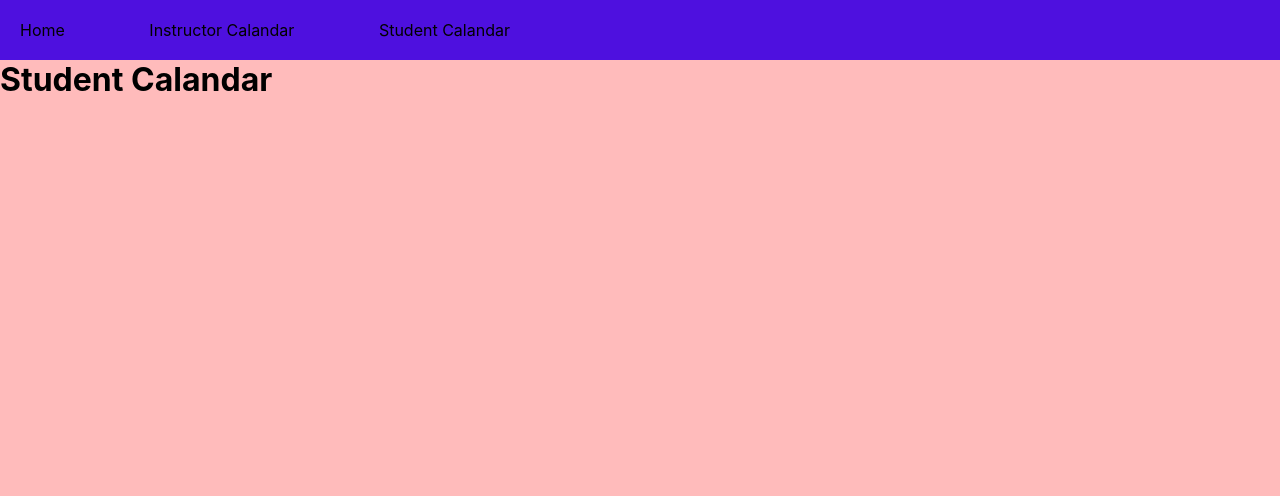
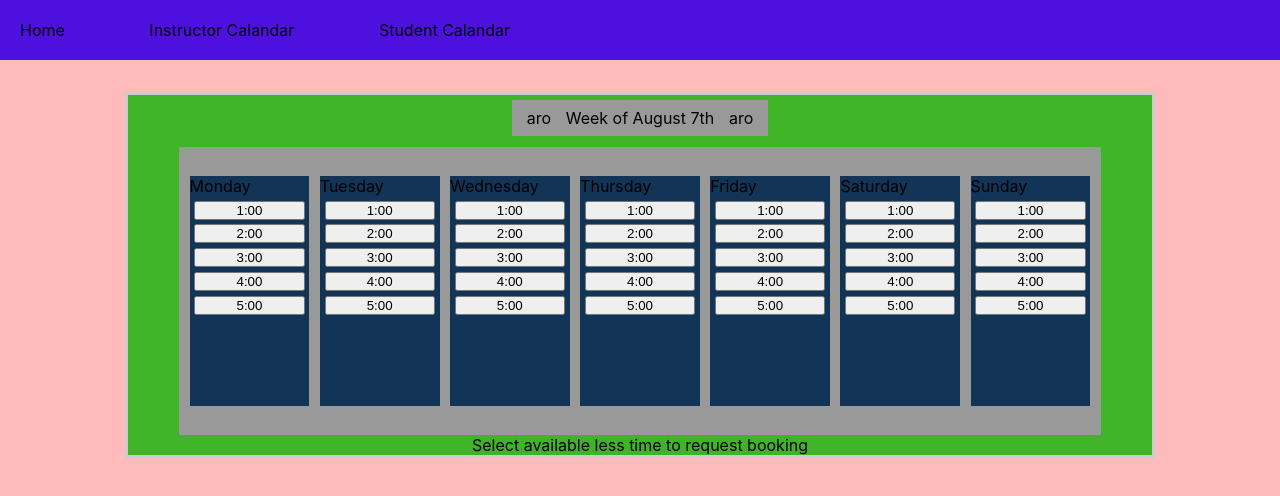
Before and after one commit to MoxElliot/calendar-module, a Next.js app: page /student-cal in a window 1280 px wide. Shown: the top 496 px of the page. Built offline with nearby package versions, Linux system fonts and the light colour scheme.

Commit message:
student cal layout (#2)
* Student view

Repurposed instructor calandar for student calandar view

* calandar height

adjusted calandar height for proper scale

```diff
--- a/components/cal-day.js
+++ b/components/studCal-day.js
@@ -1,16 +1,16 @@
 import React from 'react';
-import cal from '../styles/cal.module.scss';
+import studentCal from '../styles/studentCal.module.scss';
 
 const timeSlotsArr = ["1:00", "2:00", "3:00", "4:00", "5:00"]
 
-export default function CalandarDay() {
+export default function StudCalandarDay() {
 
     const timeSlots = timeSlotsArr.map((timeSlot) =>
-        <button className={cal.timeSlot}>{timeSlot}</button>
+        <button className={studentCal.timeSlot}>{timeSlot}</button>
     );
 
     return (
-        <div className={cal.calDay}>
+        <div className={studentCal.calDay}>
             {timeSlots}
         </div>
     )
--- /dev/null
+++ b/components/student-calandar-view.js
@@ -0,0 +1,33 @@
+import React from 'react';
+import studentCal from '../styles/studentCal.module.scss';
+import StudCalandarDay from './studCal-day';
+
+
+const weekDaysArr = ['Monday', 'Tuesday', 'Wednesday', 'Thursday', 'Friday', 'Saturday', 'Sunday'];
+
+
+const StudCalandarView = () => {
+
+        const weekDays = weekDaysArr.map((day) =>
+            <div className={studentCal.dayContainer} key={day.toString()}>{day}<StudCalandarDay /></div>
+            )
+
+        return (
+            <div className={studentCal.calContainer}>
+                <div className={studentCal.dateSlide}>
+                    <div>aro</div>
+                    <div className={studentCal.slideText}>
+                        <p>Week of August 7th</p>
+
+                    </div>
+                    <div>aro</div>
+                </div>
+                <div className={studentCal.weekContainer}>
+                    {weekDays}
+                </div>
+                <p>Select available less time to request booking</p>
+            </div>
+        )
+    }
+
+export default StudCalandarView
--- a/pages/instructor-cal.js
+++ b/pages/instructor-cal.js
@@ -1,5 +1,5 @@
 import NavBar from '../components/nav-bar';
-import CalandarView from '../components/calandar-view';
+import InstCalandarView from '../components/instructor-calandar-view';
 import Head from 'next/head';
 import instructor from '../styles/instructor.module.scss';
 
@@ -12,7 +12,7 @@ export default function InstructorCal() {
         </Head>
         <NavBar />
         <div className={instructor.instContainer}>
-            <CalandarView />
+            <InstCalandarView />
         </div>
     </div>
     )
--- a/pages/student-cal.js
+++ b/pages/student-cal.js
@@ -1,7 +1,9 @@
 import NavBar from '../components/nav-bar'
 import Head from 'next/head'
+import StudCalandarView from '../components/student-calandar-view'
+import student from '../styles/student.module.scss';
 
-export default function StudentDash() {
+export default function StudentCal() {
     return (
     <div>
         <Head>
@@ -9,7 +11,9 @@ export default function StudentDash() {
             <meta name="viewport" content="initial-scale=1.0, width=device-width" />
         </Head>
         <NavBar />
-        <h1>Student Calandar </h1>
+        <div className={student.studContainer}>
+            <StudCalandarView />
+        </div>
     </div>
     )
 }
--- /dev/null
+++ b/styles/student.module.scss
@@ -0,0 +1,6 @@
+.studContainer {
+    display: flex;
+    flex-direction: column;
+    align-items: center;
+    margin-top: 2rem;
+}
--- /dev/null
+++ b/styles/studentCal.module.scss
@@ -0,0 +1,59 @@
+$cal-color: #3fb427;
+$calComponent-color: #999999;
+$calItem-color: #123456;
+$calItemInner-color: #c9328f;
+
+
+
+.calContainer {
+    background-color: $cal-color;
+    border: 3px solid #ccc;
+    display: flex;
+    flex-direction: column;
+    align-items: center;
+    justify-content: center;
+    width: 80vw;
+    height: 45vh;
+
+    .weekContainer {
+        display:flex;
+        background-color: $calComponent-color;
+        width: 90%;
+        height: 80%;
+        margin-top: .7rem;
+        align-items: center;
+        justify-content: space-evenly;
+
+        .dayContainer {
+            background-color: $calItem-color;
+            height:80%;
+            flex-basis: 13%
+        }
+        .calDay {
+            display:flex;
+            flex-direction: column;
+            margin-top: .3rem;
+            padding-left: .3rem;
+            padding-right: .3rem;
+
+            .timeSlot {
+                margin-bottom: .3rem;
+            }
+        }
+    }
+
+    .dateSlide {
+        background-color: $calComponent-color;
+        margin-top: .3rem;
+        height:10%;
+        width: 25%;
+        display: flex;
+        justify-content:space-evenly;
+        align-items: center;
+        .slideText {
+            display: flex;
+            align-items: center;
+        }
+    }
+
+}
```
Also changed, not shown: components/calandar-view.js (deleted, +0 -37 lines), components/instCal-day.js (added, +18 -0 lines), components/instructor-calandar-view.js (added, +37 -0 lines), components/lesson-control.js (+10 -10 lines), styles/instructorCal.module.scss (renamed from styles/cal.module.scss).
